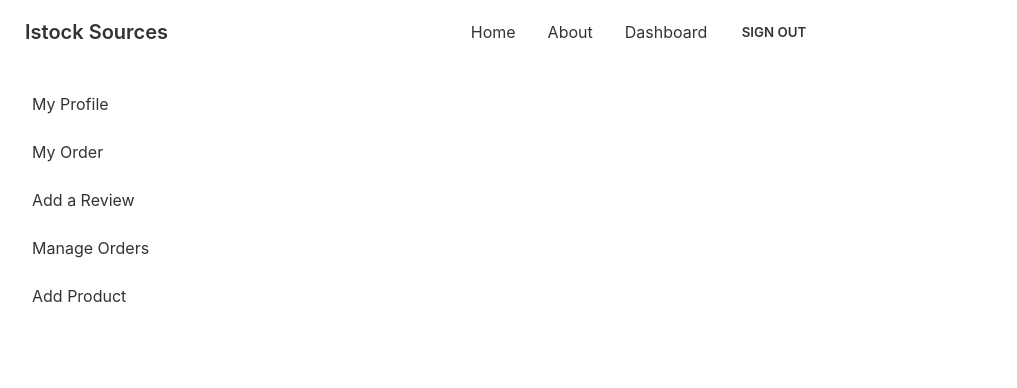
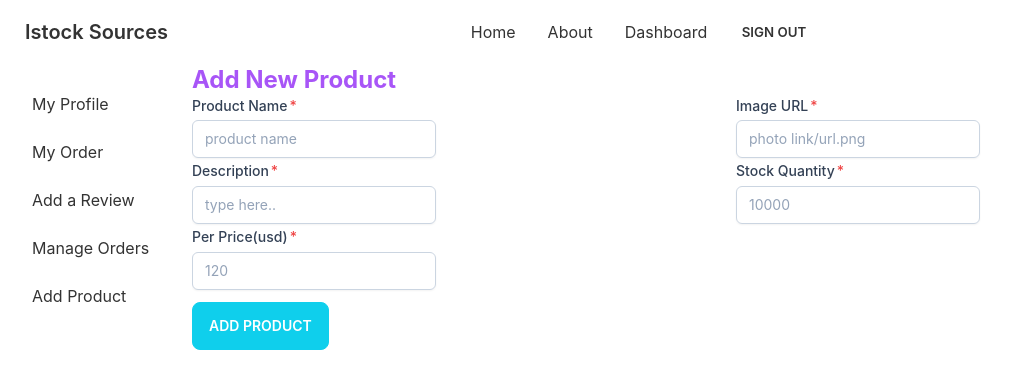
Before and after one commit to sebokdas1/istock-sources-client, a React (Create React App) app: page /dashboard/add-product in a window 1280 px wide. Shown: the top 388 px of the page, without its empty margins (0-1017 px from the left). Built offline with nearby package versions, Linux system fonts and the light colour scheme; no server answers; sample sign-in values are in the browser's storage; the HTML template or start-up script is replaced by a standard one.

Commit message:
new upload product

```diff
--- a/src/pages/Dashboard/AddProduct.js
+++ b/src/pages/Dashboard/AddProduct.js
@@ -1,9 +1,87 @@
 import React from 'react';
 
 const AddProduct = () => {
+
+
+
+    const handlePostProduct = (e) => {
+        e.preventDefault()
+        const partName = e.target.name.value;
+        const description = e.target.description.value;
+        const img = e.target.image.value;
+        const quantity = parseInt(e.target.quantity.value);
+        const price = parseInt(e.target.price.value);
+
+        const part = {
+            name: partName,
+            discription: description,
+            img,
+            quantity,
+            price
+        }
+
+        fetch('http://localhost:5000/part', {
+            method: 'POST',
+            headers: {
+                'content-type': 'application/json',
+                authorization: `Bearer ${localStorage.getItem('accessToken')}`
+            },
+            body: JSON.stringify(part)
+        })
+            .then(res => res.json())
+            .then(inserted => {
+                if (inserted.insertedId) {
+                    alert('product added successfully')
+                }
+
+            })
+
+    }
+
     return (
         <div>
+            <h2 className='text-2xl font-bold text-purple-500'>Add New Product</h2>
+            <form onSubmit={handlePostProduct} >
+                <span className='grid lg:grid-cols-2'>
+                    <label class="block">
+                        <span class="after:content-['*'] after:ml-0.5 after:text-red-500 block text-sm font-medium text-slate-700">
+                            Product Name
+                        </span>
+                        <input type="text" name="name" class="mt-1 px-3 py-2 bg-white border shadow-sm border-slate-300 placeholder-slate-400 focus:outline-none focus:border-sky-500 focus:ring-sky-500 block  rounded-md sm:text-sm focus:ring-1" placeholder="product name" required />
+                    </label>
 
+                    <label class="block">
+                        <span class="after:content-['*'] after:ml-0.5 after:text-red-500 block text-sm font-medium text-slate-700">
+                            Image URL
+                        </span>
+                        <input type="text" name="image" class="mt-1 px-3 py-2 bg-white border shadow-sm border-slate-300 placeholder-slate-400 focus:outline-none focus:border-sky-500 focus:ring-sky-500 block  rounded-md sm:text-sm focus:ring-1" placeholder="photo link/url.png" required />
+                    </label>
+
+                    <label class="block">
+                        <span className="after:content-['*'] after:ml-0.5 after:text-red-500 text-sm font-medium text-slate-700">
+                            Description
+                        </span>
+                        <input required type="text" name="description" class="mt-1 px-3 py-2 bg-white border shadow-sm border-slate-300 placeholder-slate-400 focus:outline-none focus:border-sky-500 focus:ring-sky-500 block  rounded-md sm:text-sm focus:ring-1" placeholder="type here.." />
+                    </label>
+
+                    <label class="block">
+                        <span class="after:content-['*'] after:ml-0.5 after:text-red-500 text-sm font-medium text-slate-700">
+                            Stock Quantity
+                        </span>
+                        <input required type="number" name="quantity" class="mt-1 px-3 py-2 bg-white border shadow-sm border-slate-300 placeholder-slate-400 focus:outline-none focus:border-sky-500 focus:ring-sky-500 block  rounded-md sm:text-sm focus:ring-1" placeholder="10000" />
+                    </label>
+
+                    <label class="block">
+                        <span class="after:content-['*'] after:ml-0.5 after:text-red-500 text-sm font-medium text-slate-700">
+                            Per Price(usd)
+                        </span>
+                        <input required type="number" name="price" class="mt-1 px-3 py-2 bg-white border shadow-sm border-slate-300 placeholder-slate-400 focus:outline-none focus:border-sky-500 focus:ring-sky-500 block  rounded-md sm:text-sm focus:ring-1" placeholder="120" />
+                    </label>
+
+
+                </span>
+                <input type="submit" value="Add Product" className='btn btn-primary  mt-3 text-white' />
+            </form>
         </div>
     );
 };
```
